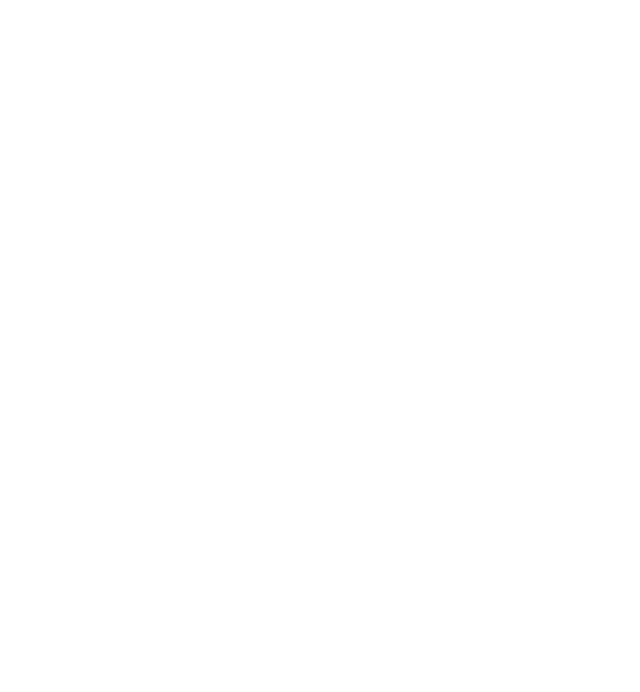
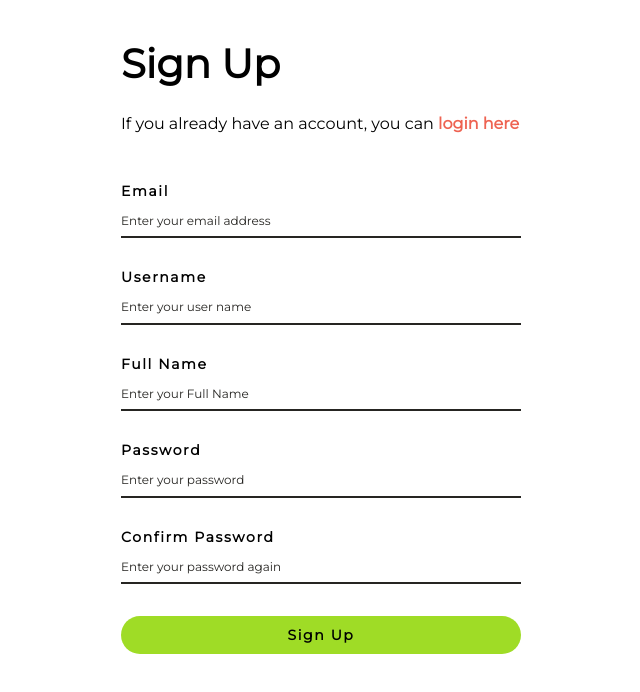
Before and after one commit to GautamRaj-12/legal-blogs, a React (Vite) app: page /register in a window 1280 px wide. Before the commit this address had no page. Shown: the top 692 px of the page, without its empty margins (319-959 px from the left). Built offline with nearby package versions, Linux system fonts and the light colour scheme.

Commit message:
Add register page and style done

```diff
--- /dev/null
+++ b/src/components/Input/Input.tsx
@@ -0,0 +1,21 @@
+interface inputProps {
+  labelText: string;
+  inputType: string;
+  inputPlaceholder: string;
+}
+const Input = ({ labelText, inputType, inputPlaceholder }: inputProps) => {
+  return (
+    <>
+      <label htmlFor="" className="block text-buttonText font-bold">
+        {labelText}
+      </label>
+      <input
+        type={inputType}
+        placeholder={inputPlaceholder}
+        className="outline-none w-full text-dark border-b-2 border-b-dark pb-2 mt-4 text-smallText placeholder-dark"
+      />
+    </>
+  );
+};
+
+export default Input;
--- a/src/components/Navbar/Navbar.tsx
+++ b/src/components/Navbar/Navbar.tsx
@@ -31,7 +31,7 @@
               alt="A clickable search icon for searching blog posts"
               className="bg-dark/10 rounded-full p-2"
             />
-            <NavLink to="">
+            <NavLink to="/register">
               <li className="py-3 px-6 bg-dark text-light rounded-[24px]">
                 Login
               </li>
--- a/src/main.tsx
+++ b/src/main.tsx
@@ -4,6 +4,7 @@
 import "./index.css";
 import { BrowserRouter, Routes, Route } from "react-router-dom";
 import SingleBlog from "./pages/SingleBlog/SingleBlog.tsx";
+import Register from "./pages/Register/Register.tsx";
 
 ReactDOM.createRoot(document.getElementById("root")!).render(
   <React.StrictMode>
@@ -11,6 +12,7 @@
       <Routes>
         <Route path="/" element={<App />} />'
         <Route path="/posts/post/:id" element={<SingleBlog />} />'
+        <Route path="/register" element={<Register />} />
       </Routes>
     </BrowserRouter>
   </React.StrictMode>
--- /dev/null
+++ b/src/pages/Register/Register.tsx
@@ -0,0 +1,60 @@
+import { Link } from "react-router-dom";
+import Input from "../../components/Input/Input";
+
+const Register = () => {
+  return (
+    <>
+      <section className="flex justify-center mt-10 h-screen">
+        <form action="" className="sm:w-[27rem] w-full px-4">
+          <h1 className="text-headerTwo">Sign Up</h1>
+          <p className="mt-6">
+            If you already have an account, you can{" "}
+            <Link to="/" className="text-primary text-linkText font-semibold">
+              login here
+            </Link>
+          </p>
+          <div className="mt-12">
+            <Input
+              labelText={"Email"}
+              inputType={"email"}
+              inputPlaceholder={"Enter your email address"}
+            />
+          </div>
+          <div className="mt-8">
+            <Input
+              labelText={"Username"}
+              inputType={"text"}
+              inputPlaceholder={"Enter your user name"}
+            />
+          </div>
+          <div className="mt-8">
+            <Input
+              labelText={"Full Name"}
+              inputType={"text"}
+              inputPlaceholder={"Enter your Full Name"}
+            />
+          </div>
+          <div className="mt-8">
+            <Input
+              labelText={"Password"}
+              inputType={"password"}
+              inputPlaceholder={"Enter your password"}
+            />
+          </div>
+          <div className="mt-8">
+            <Input
+              labelText={"Confirm Password"}
+              inputType={"password"}
+              inputPlaceholder={"Enter your password again"}
+            />
+          </div>
+          <button className="w-full mt-8 bg-secondary rounded-full py-3 px-2 text-buttonText font-bold">
+            Sign Up
+          </button>
+        </form>
+      </section>
+    </>
+  );
+};
+
+export default Register;
```
